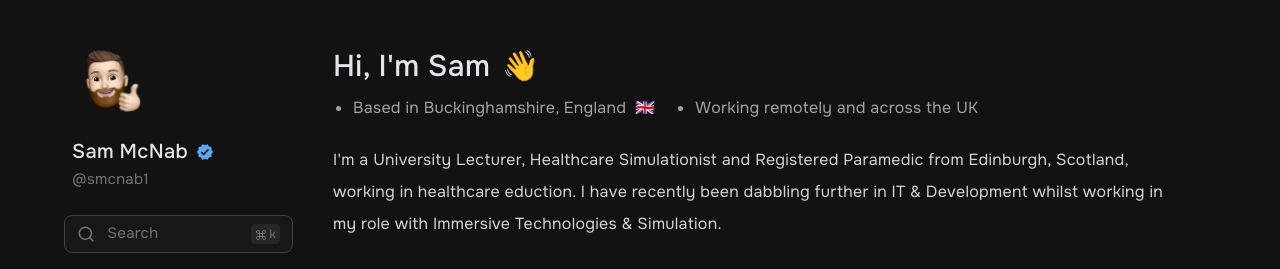
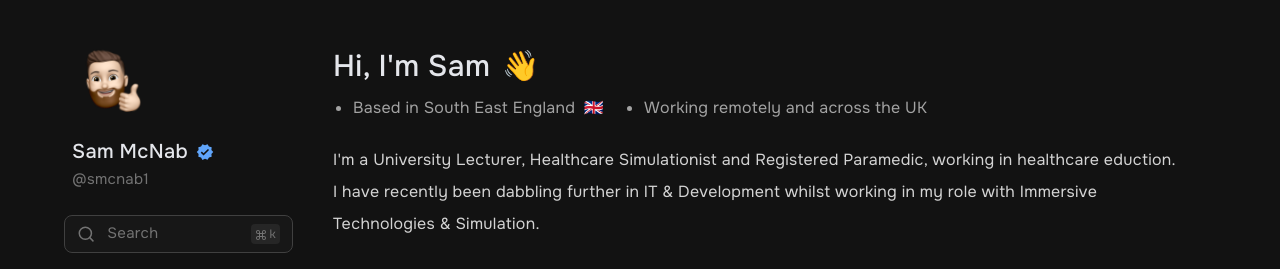
Before and after one commit to smcnab1/personal-portfolio, a Next.js app: page / in a window 1280 px wide. Shown: the top 269 px of the page. Built offline with nearby package versions, Linux system fonts and the light colour scheme; no server answers.

Commit message:
fix: update location details in Introduction component

```diff
--- a/src/modules/home/components/Introduction.tsx
+++ b/src/modules/home/components/Introduction.tsx
@@ -9,7 +9,7 @@ const Introduction = () => {
         <div className='space-y-4'>
           <ul className='ml-5 flex list-disc flex-col gap-1 text-neutral-700 dark:text-neutral-400 lg:flex-row lg:gap-10'>
             <li>
-              Based in Buckinghamshire, England <span className='ml-1'>🇬🇧</span>
+              Based in South East England <span className='ml-1'>🇬🇧</span>
             </li>
             <li>Working remotely and across the UK</li>
           </ul>
@@ -17,7 +17,7 @@ const Introduction = () => {
       </div>
 
       <p className='mt-6 leading-[1.8] text-neutral-800 dark:text-neutral-300 md:leading-loose'>
-      I&apos;m a University Lecturer, Healthcare Simulationist and Registered Paramedic from Edinburgh, Scotland,
+      I&apos;m a University Lecturer, Healthcare Simulationist and Registered Paramedic,
       working in healthcare eduction. I have recently been dabbling further in IT
       & Development whilst working in my role with Immersive Technologies & Simulation.</p>
     </section>
```
